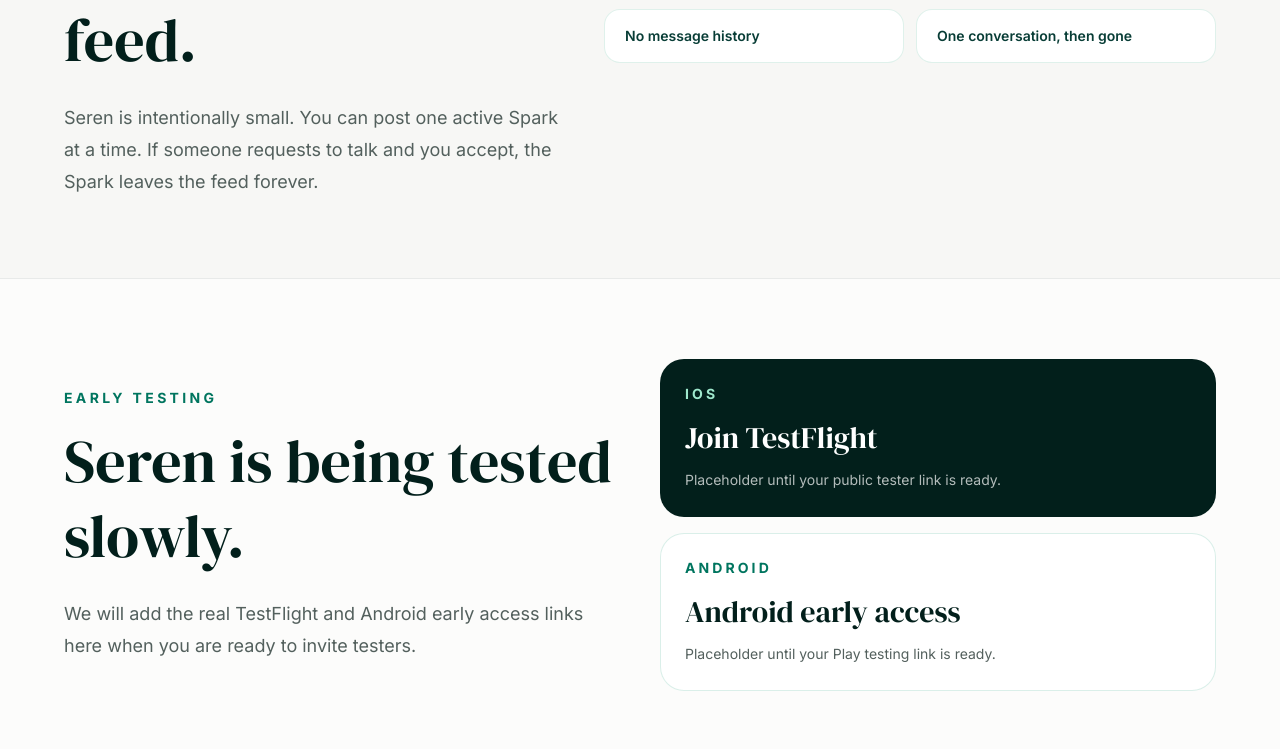
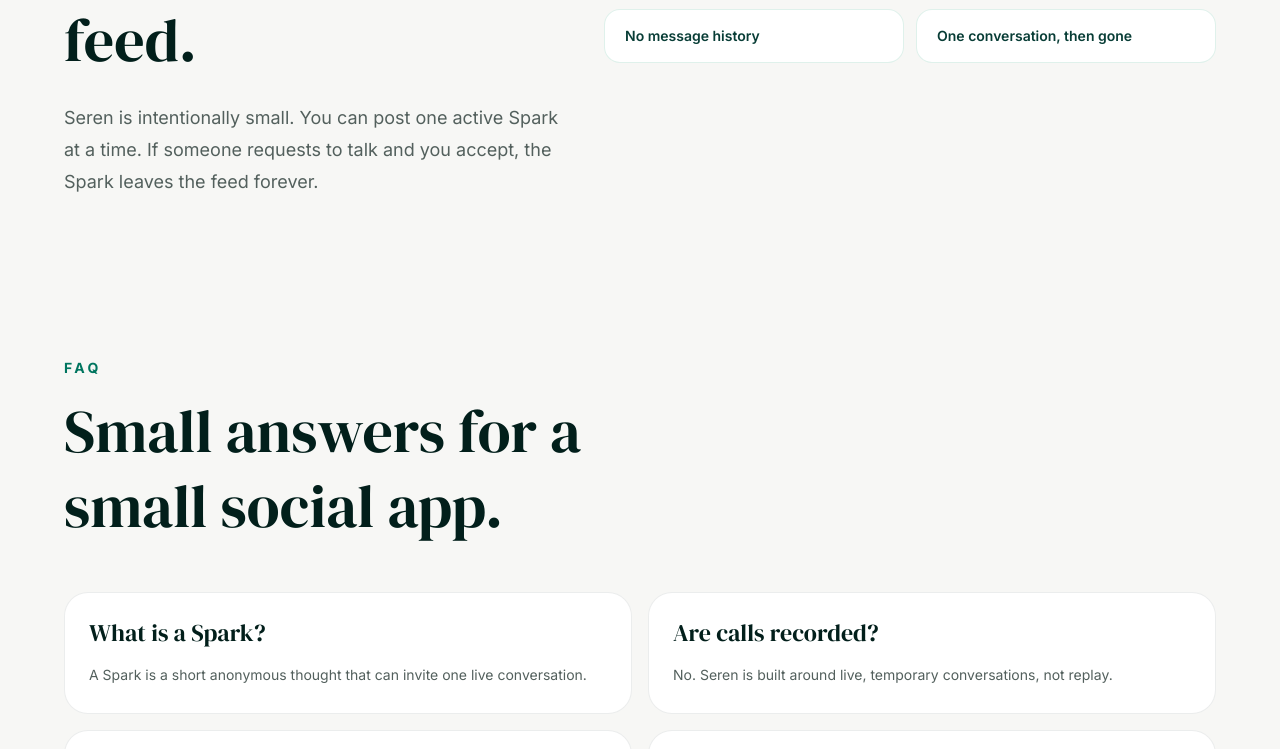
Before and after one commit to yaaworkp-netizen/seren-website, a Next.js app: page / in a window 1280 px wide. Shown: the part 2000-2749 px from the top of the page. Built offline with nearby package versions, Linux system fonts and the light colour scheme.

Commit message:
Update website copy and remove app links

```diff
--- a/app/page.tsx
+++ b/app/page.tsx
@@ -111,8 +111,8 @@ export default function Home() {
           </h1>
 
           <p className="mt-7 max-w-2xl text-lg leading-8 text-[#44524F] sm:text-xl reveal-up reveal-delay-3">
-            Seren turns short anonymous Sparks into live 20-minute voice calls.
-            No profiles, no follow-ups, no performance.
+            Post one short thought on your mind. If someone relates, they can
+            ask to talk. You choose whether to accept.
           </p>
 
           <div className="mt-10 flex w-full max-w-xl flex-col gap-3 sm:flex-row sm:justify-center reveal-up reveal-delay-4">
@@ -194,53 +194,6 @@ export default function Home() {
         </div>
       </section>
 
-      <section
-        id="download"
-        className="border-y border-[#021F1B]/8 bg-white/62 px-6 py-20 sm:px-10 lg:px-16"
-      >
-        <div className="mx-auto grid max-w-6xl gap-10 lg:grid-cols-[1fr_1fr] lg:items-center">
-          <div className="reveal-up">
-            <p className="text-sm font-bold uppercase tracking-[0.24em] text-[#00755F]">
-              Early testing
-            </p>
-            <h2 className="mt-4 font-serif text-4xl leading-tight sm:text-6xl">
-              Seren is being tested slowly.
-            </h2>
-            <p className="mt-6 text-lg leading-8 text-[#53605D]">
-              We will add the real TestFlight and Android early access links
-              here when you are ready to invite testers.
-            </p>
-          </div>
-
-          <div className="grid gap-4">
-            <a
-              href="#waitlist"
-              className="motion-card rounded-[24px] border border-[#021F1B]/8 bg-[#021F1B] p-6 text-white transition hover:bg-[#083D36]"
-            >
-              <p className="text-sm font-bold uppercase tracking-[0.22em] text-[#9FE8CD]">
-                iOS
-              </p>
-              <h3 className="mt-4 font-serif text-3xl">Join TestFlight</h3>
-              <p className="mt-3 text-sm leading-6 text-white/70">
-                Placeholder until your public tester link is ready.
-              </p>
-            </a>
-            <a
-              href="#waitlist"
-              className="motion-card rounded-[24px] border border-[#1D9E75]/16 bg-white p-6 transition hover:border-[#1D9E75]/40"
-            >
-              <p className="text-sm font-bold uppercase tracking-[0.22em] text-[#00755F]">
-                Android
-              </p>
-              <h3 className="mt-4 font-serif text-3xl">Android early access</h3>
-              <p className="mt-3 text-sm leading-6 text-[#53605D]">
-                Placeholder until your Play testing link is ready.
-              </p>
-            </a>
-          </div>
-        </div>
-      </section>
-
       <section id="faq" className="px-6 py-20 sm:px-10 lg:px-16">
         <div className="mx-auto max-w-6xl">
           <div className="max-w-2xl reveal-up">
```
